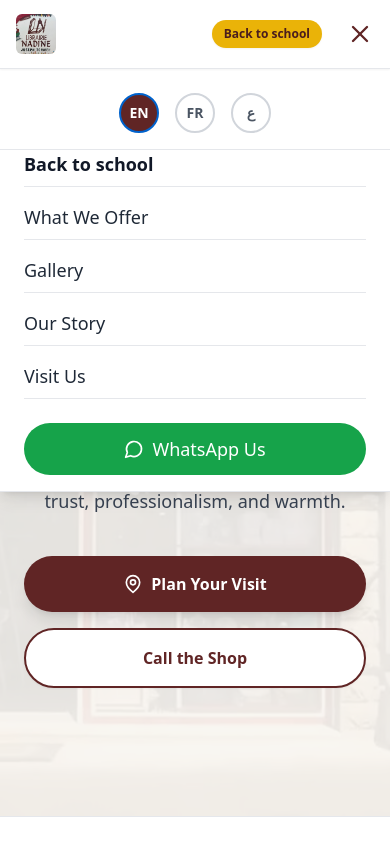
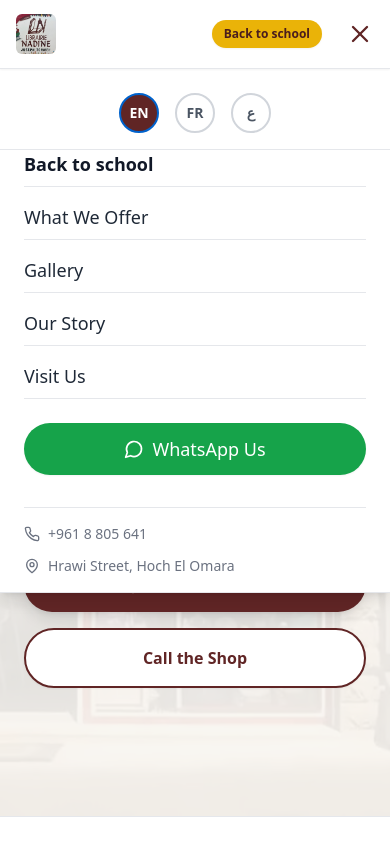
Before and after one commit to MartinT787/website-LibrairieNadine, a Next.js app: page / in a window 390 px wide. Both pictures are taken after a click on the button 360 px from the left and 34 px from the top of the page. Shown: the top 844 px of the page. Built offline with nearby package versions, Linux system fonts and the light colour scheme.

Commit message:
Add contact info and polish mobile hamburger drawer

```diff
--- a/src/app/layout.tsx
+++ b/src/app/layout.tsx
@@ -105,12 +105,21 @@ function LayoutContent({ children }: { children: React.ReactNode }) {
                 href="https://wa.me/96181255348"
                 target="_blank"
                 rel="noreferrer"
-                className="flex items-center justify-center gap-2 text-white bg-green-600 px-5 py-3 rounded-full mt-2"
+                className="flex items-center justify-center gap-2 text-white bg-green-600 px-5 py-3 rounded-full mt-2 shadow-sm"
                 onClick={() => setMobileMenuOpen(false)}
               >
                 <MessageCircle size={20} />
                 {t.whatsapp}
               </a>
+
+              <div className="mt-4 pt-4 border-t flex flex-col gap-3 text-sm text-gray-500">
+                <a href="tel:+9618805641" className="flex items-center gap-2 hover:text-brand-burgundy">
+                  <Phone size={16} /> +961 8 805 641
+                </a>
+                <a href="https://maps.google.com/?q=Librairie+Nadine+Zahle" target="_blank" rel="noreferrer" className="flex items-center gap-2 hover:text-brand-burgundy">
+                  <MapPin size={16} /> {t.shortAddress}
+                </a>
+              </div>
             </nav>
           </div>
         )}
```
